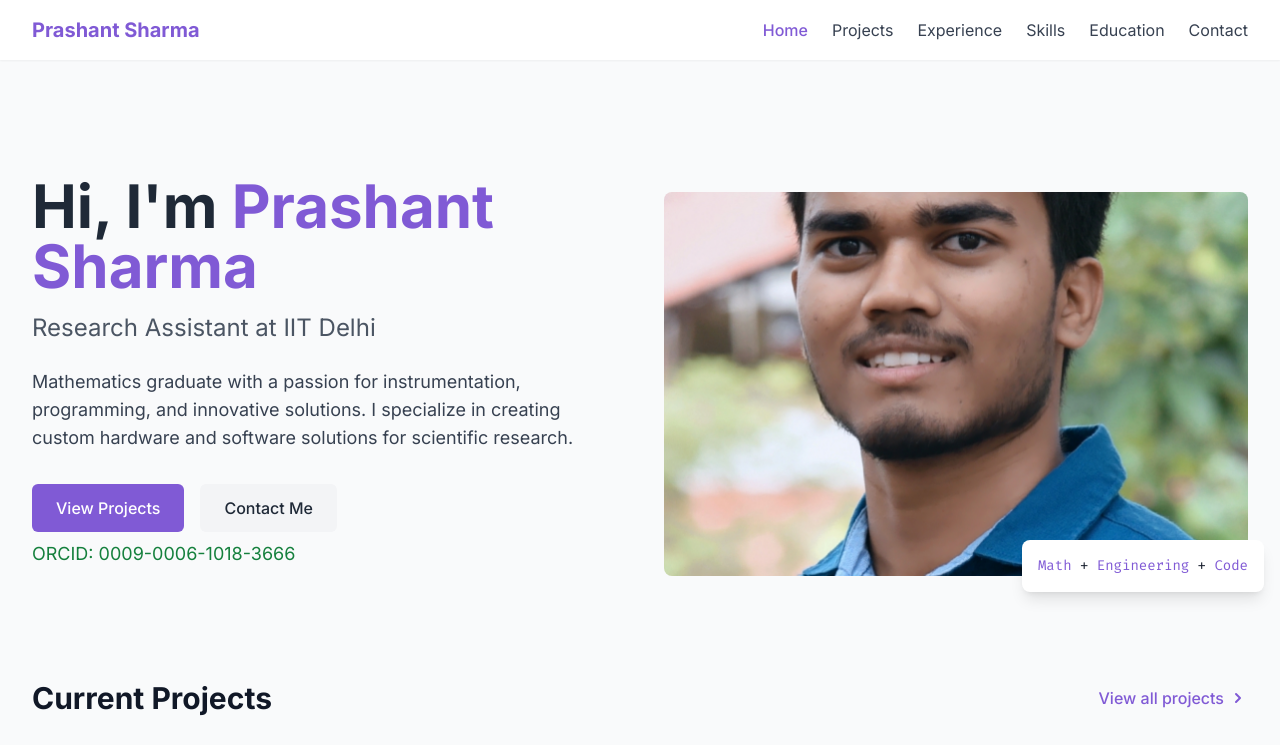
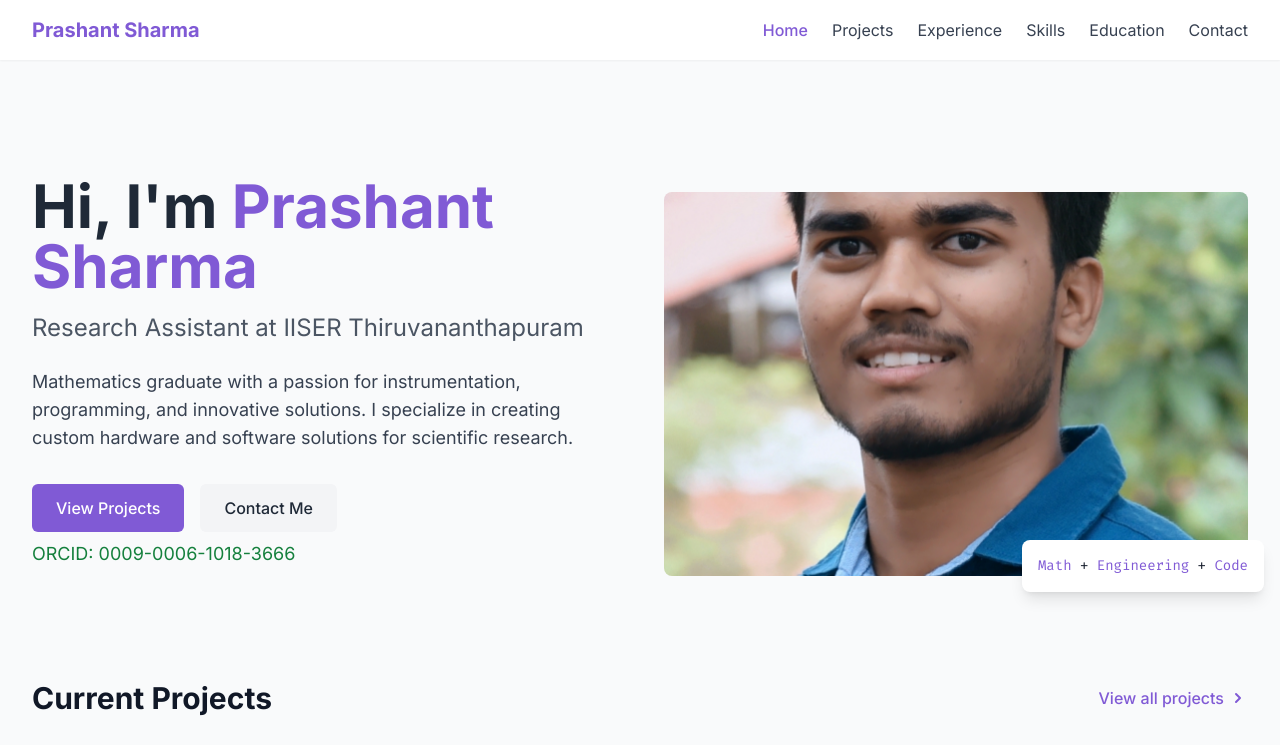
Before and after one commit to Princeintan/Princeintan.github.io, an Astro site: page / in a window 1280 px wide. Shown: the top 745 px of the page. Built offline with nearby package versions, Linux system fonts and the light colour scheme; Astro itself is replaced by a stand-in of ours.

Commit message:
Update index.astro
iiser tvm

```diff
--- a/src/pages/index.astro
+++ b/src/pages/index.astro
@@ -32,7 +32,7 @@ const featuredProjects = projectsData.projects.slice(1, 4);
           Hi, I'm <span class="text-accent">Prashant Sharma</span>
         </h1>
         <p class="text-xl md:text-2xl text-gray-600 mb-6">
-          Research Assistant at IIT Delhi
+          Research Assistant at IISER Thiruvananthapuram
         </p>
         <p class="text-lg text-gray-700 mb-8">
           Mathematics graduate with a passion for instrumentation, programming,
```
